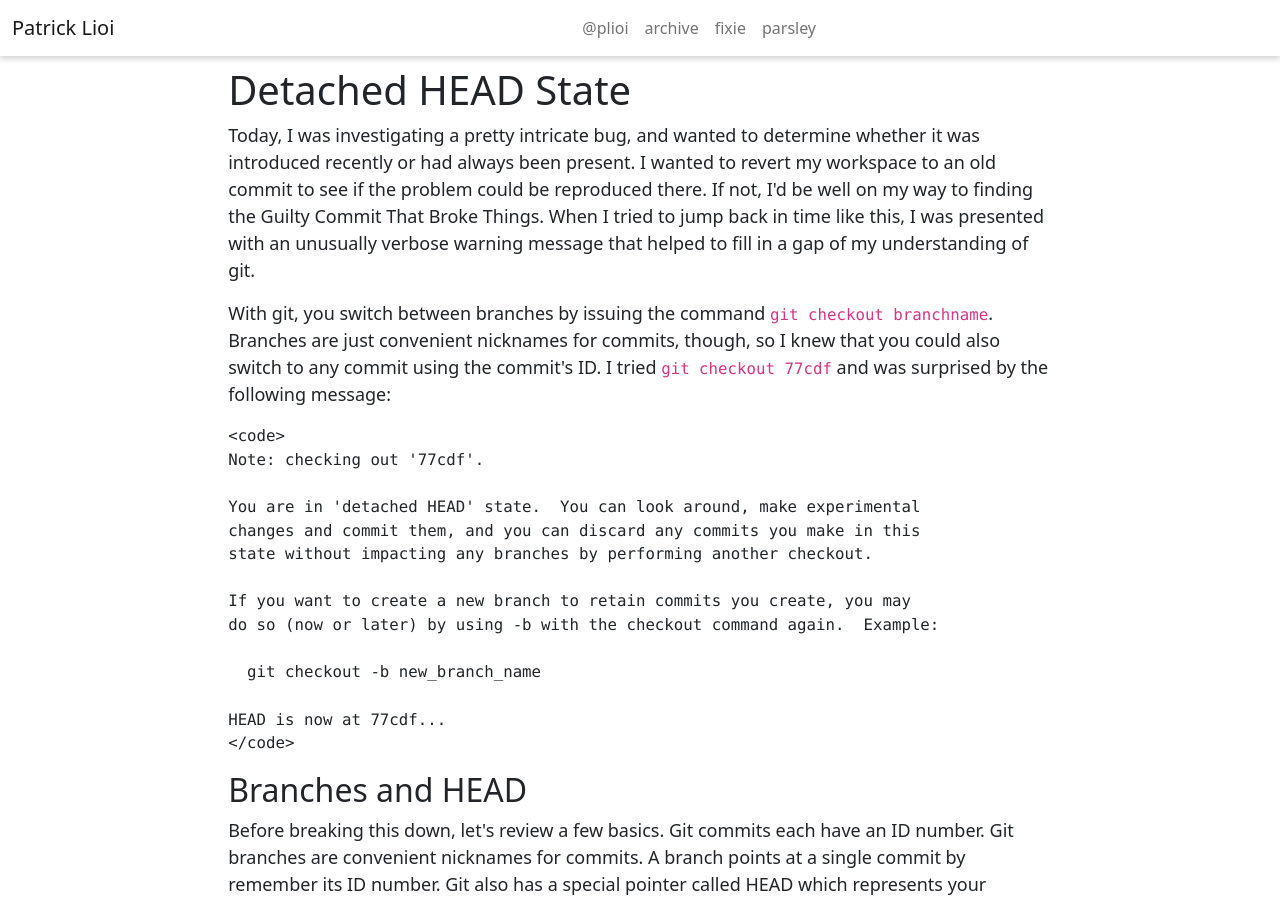
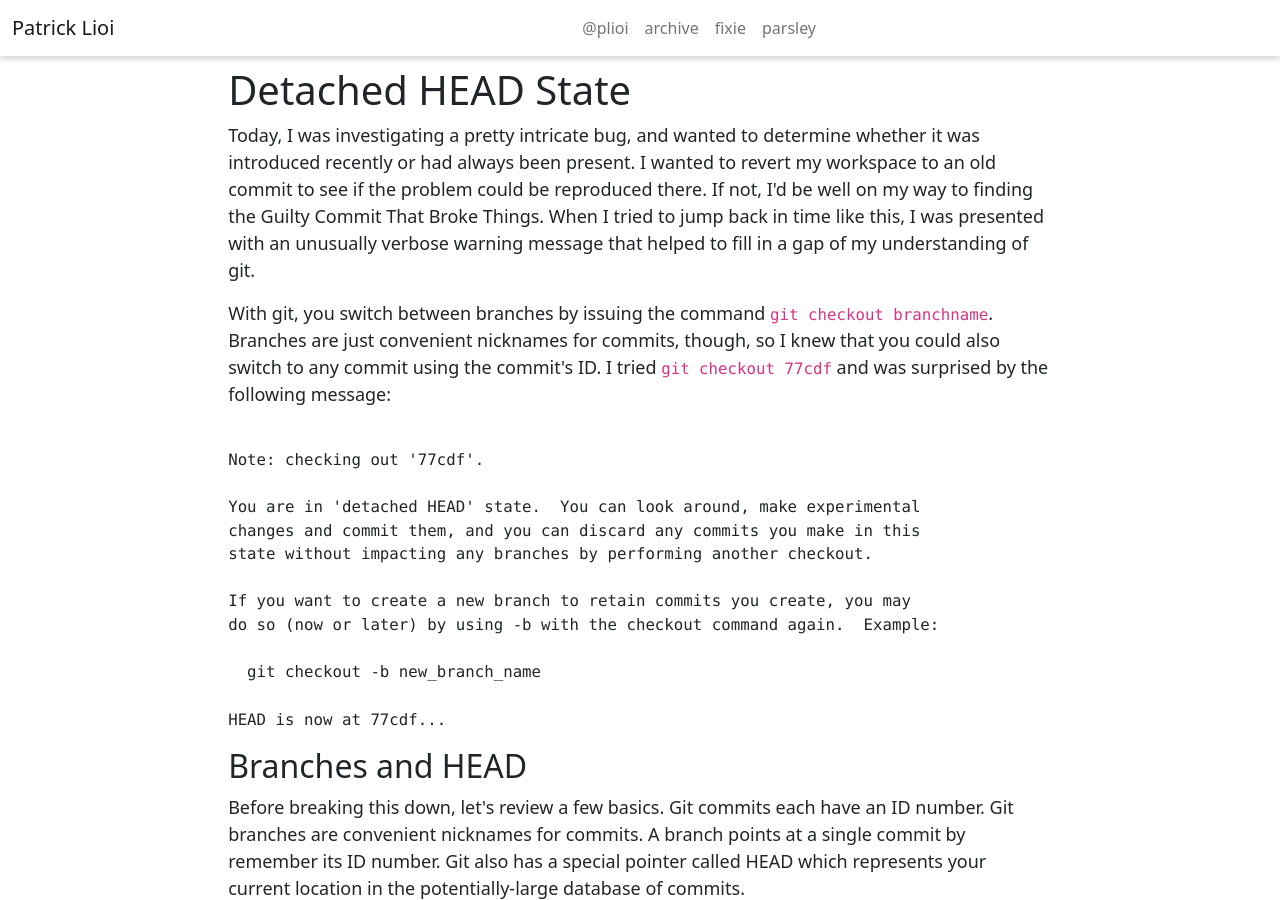
Before and after one commit to plioi/plioi.github.io, a Jekyll site: the page built from _posts/2012-02-24-detached-head-state.html, in a window 1280 px wide and 900 px high. Built offline with Jekyll 4.4.1, drawn with Linux system fonts in a browser that asks for light colours.

Commit message:
Fix block formatting.

```diff
--- a/_posts/2012-02-24-detached-head-state.html
+++ b/_posts/2012-02-24-detached-head-state.html
@@ -5,10 +5,10 @@ layout: post
 
 <p>Today, I was investigating a pretty intricate bug, and wanted to determine whether it was introduced recently or had always been present.  I wanted to revert my workspace to an old commit to see if the problem could be reproduced there.  If not, I'd be well on my way to finding the Guilty Commit That Broke Things.  When I tried to jump back in time like this, I was presented with an unusually verbose warning message that helped to fill in a gap of my understanding of git.</p>
 <p>With git, you switch between branches by issuing the command <code>git checkout branchname</code>.  Branches are just convenient nicknames for commits, though, so I knew that you could also switch to any commit using the commit's ID.  I tried <code>git checkout 77cdf</code> and was surprised by the following message:</p>
-<pre>&lt;code&gt;
-Note: checking out &#39;77cdf&#39;.
+<pre><code>
+Note: checking out '77cdf'.
 
-You are in &#39;detached HEAD&#39; state.  You can look around, make experimental
+You are in 'detached HEAD' state.  You can look around, make experimental
 changes and commit them, and you can discard any commits you make in this
 state without impacting any branches by performing another checkout.
 
@@ -18,7 +18,7 @@ do so (now or later) by using -b with the checkout command again.  Example:
   git checkout -b new_branch_name
 
 HEAD is now at 77cdf...
-&lt;/code&gt;</pre>
+</code></pre>
 <h2>Branches and HEAD</h2>
 <p>Before breaking this down, let's review a few basics.  Git commits each have an ID number.  Git branches are convenient nicknames for commits.  A branch points at a single commit by remember its ID number.  Git also has a special pointer called HEAD which represents your current location in the potentially-large database of commits.</p>
 <p>Almost all of the time, HEAD points at ("is attached to") some branch.  HEAD points at your branch, and the branch points at a commit ID, so when you ask git "Where am I?", git knows the commit you are at as well as its user-facing nickname.  <strong>When HEAD points at a branch that points at the current commit, and you make a new commit, HEAD and the branch follow you to the new commit.</strong>  Even when you're in a fresh repository and haven't made any branches yet, the default branch named 'master' fills this same role.</p>
```
